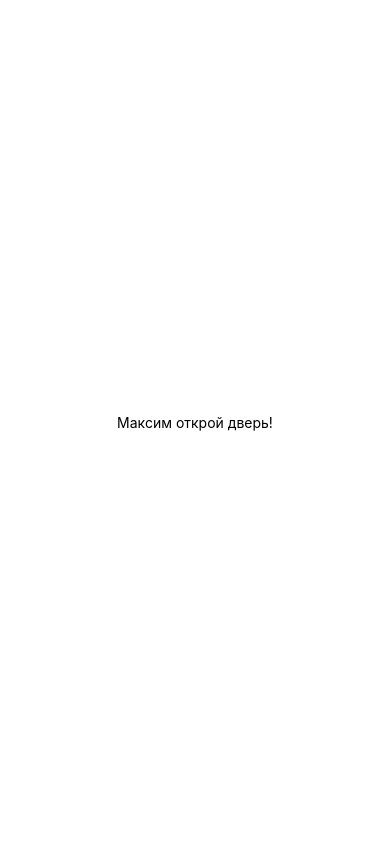
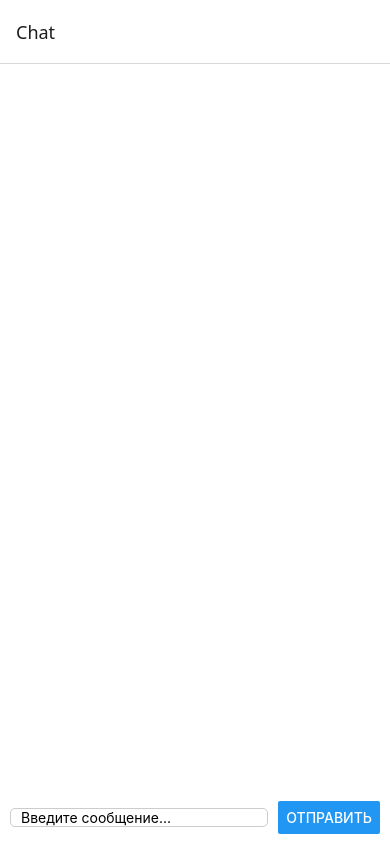
Before and after one commit to neon2k21/techostrelka_final-client, a React Native app: screen /Chat in a window 390 px wide. Built offline with nearby package versions, Linux system fonts and the light colour scheme.

Commit message:
navigation + chat screen by artem

```diff
--- a/App.js
+++ b/App.js
@@ -1,20 +1,16 @@
-import { StatusBar } from 'expo-status-bar';
-import { StyleSheet, Text, View } from 'react-native';
+import React from 'react';
+import { NavigationContainer } from '@react-navigation/native';
+import { createStackNavigator } from '@react-navigation/stack';
+import ChatScreen from './screens/ChatScreen'; // Предполагается, что ваш чат находится в этом файле
+
+const Stack = createStackNavigator();
 
 export default function App() {
   return (
-    <View style={styles.container}>
-      <Text>Максим открой дверь!</Text>
-      <StatusBar style="auto" />
-    </View>
+    <NavigationContainer>
+      <Stack.Navigator initialRouteName="Chat">
+        <Stack.Screen name="Chat" component={ChatScreen} />
+      </Stack.Navigator>
+    </NavigationContainer>
   );
 }
-
-const styles = StyleSheet.create({
-  container: {
-    flex: 1,
-    backgroundColor: '#fff',
-    alignItems: 'center',
-    justifyContent: 'center',
-  },
-});
--- /dev/null
+++ b/screens/ChatScreen.js
@@ -0,0 +1,69 @@
+import React, { useState } from 'react';
+import { StyleSheet, Text, View, TextInput, Button, ScrollView } from 'react-native';
+
+export default function ChatScreen({ navigation }) {
+  const [inputText, setInputText] = useState('');
+  const [chatHistory, setChatHistory] = useState([]);
+
+  const handleSend = () => {
+    if (!inputText.trim()) {
+      alert('Введите сообщение!');
+      return;
+    }
+
+    setChatHistory((prev) => [...prev, { sender: 'user', text: inputText }]);
+    setInputText('');
+  };
+
+  return (
+    <View style={styles.container}>
+      <ScrollView style={styles.chatContainer}>
+        {chatHistory.map((message, index) => (
+          <View key={index} style={styles.messageContainer}>
+            <Text>{message.text}</Text>
+          </View>
+        ))}
+      </ScrollView>
+
+      <View style={styles.inputContainer}>
+        <TextInput
+          style={styles.input}
+          placeholder="Введите сообщение..."
+          value={inputText}
+          onChangeText={setInputText}
+        />
+        <Button title="Отправить" onPress={handleSend} />
+      </View>
+    </View>
+  );
+}
+
+const styles = StyleSheet.create({
+  container: {
+    flex: 1,
+    backgroundColor: '#fff',
+    padding: 10,
+  },
+  chatContainer: {
+    flex: 1,
+  },
+  inputContainer: {
+    flexDirection: 'row',
+    alignItems: 'center',
+    marginTop: 10,
+  },
+  input: {
+    flex: 1,
+    borderColor: '#ccc',
+    borderWidth: 1,
+    borderRadius: 5,
+    paddingHorizontal: 10,
+    marginRight: 10,
+  },
+  messageContainer: {
+    padding: 10,
+    marginVertical: 5,
+    borderRadius: 5,
+    maxWidth: '80%',
+  },
+});
```
Also changed, not shown: package.json (+13 -1 lines), 1 other file (tests, documents, lock files or other folders).
